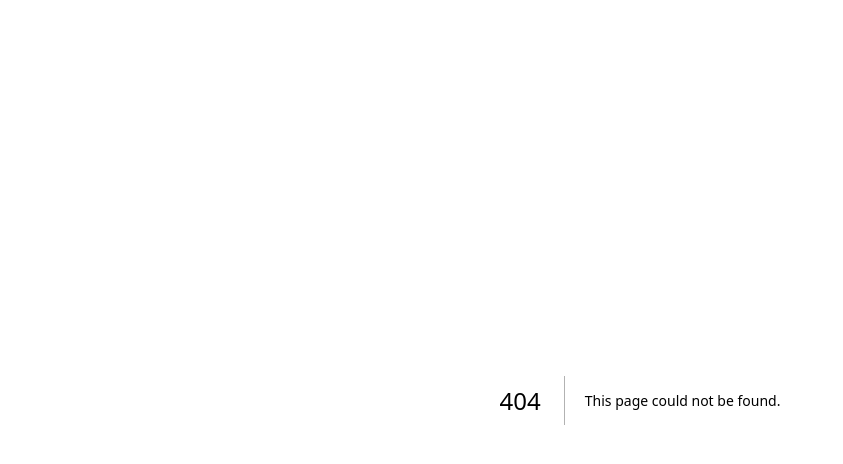
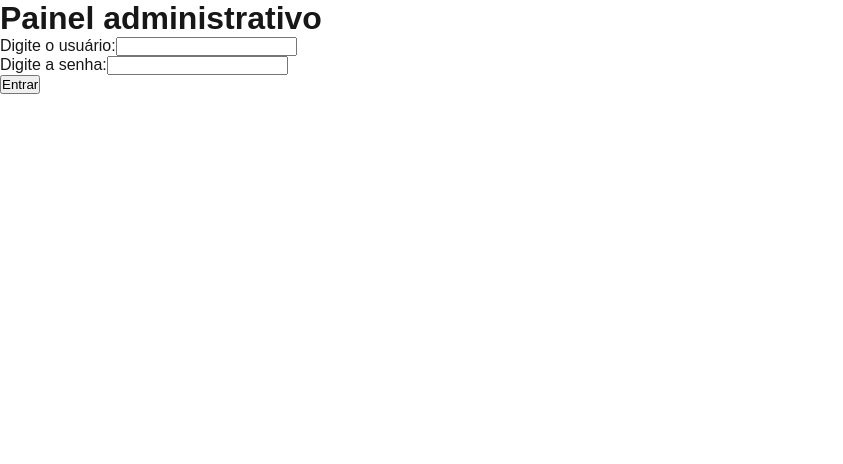
Before and after one commit to JayneLisboa/aula10_introducao, a Next.js app: page /painel in a window 1280 px wide. Before the commit this address had no page. Shown: the top 464 px of the page, without its empty margins (0-843 px from the left). Built offline with nearby package versions, Linux system fonts and the light colour scheme.

Commit message:
Add pag de administração

```diff
--- /dev/null
+++ b/app/painel/page.js
@@ -0,0 +1,96 @@
+'use client'
+import { useState } from "react";
+import "./painel.css"
+
+
+
+
+function painel() {
+
+    const [ usuario, alteraUsuario] = useState("")
+    const [ senha, alteraSenha] = useState("")
+
+    const [mostraErro, alteraMostraErro] = useState (false)
+    const [mostraAcerto, alteraMostraAcerto] = useState (false)
+
+    {/* */}
+
+    function verifique (){
+
+        if( usuario == "jay" && senha == "123"){
+            alteraMostraAcerto (true)
+            alteraMostraErro (false)
+
+
+        }else{
+            alteraMostraErro (true)
+            alteraMostraAcerto(false)
+        }
+
+    }
+    return (
+
+            <div>
+
+                <h1>Painel administrativo</h1>
+
+                <label>
+
+                    Digite o usuário:
+
+                    <input onChange={ (e)=> alteraUsuario (e.target.value)}/>
+
+                </label>
+
+                <br/>
+
+                <label>
+
+                    Digite a senha:
+
+                    <input onChange={ (e)=> alteraSenha (e.target.value)}/>
+
+                </label>
+
+                <br/>
+
+                <button onClick={ ()=> verifique()}> Entrar </button>
+
+                {/* Operador TERNÁRIO*/}
+
+                {
+
+                    mostraErro == true ?
+
+                        <div className="erro">
+
+                            <p>Usuário ou senha incorretos</p>
+
+                        </div>
+                    :
+                        <div></div>
+
+                }
+
+                {
+                    mostraAcerto == true ?
+
+                        <div className="acerto">
+
+                            <p>Usuário correto </p>
+
+                        </div>
+                    :
+                        <div></div>
+                }
+
+
+
+
+
+            </div>
+    );
+
+}
+
+export default painel;
--- /dev/null
+++ b/app/painel/painel.css
@@ -0,0 +1,13 @@
+.erro{
+
+    color: lightpink;
+    background-color: darkred;
+    padding: 10px;
+}
+
+.acerto{
+
+    color: greenyellow;
+    background-color: green;
+    padding: 10px;
+}
```
